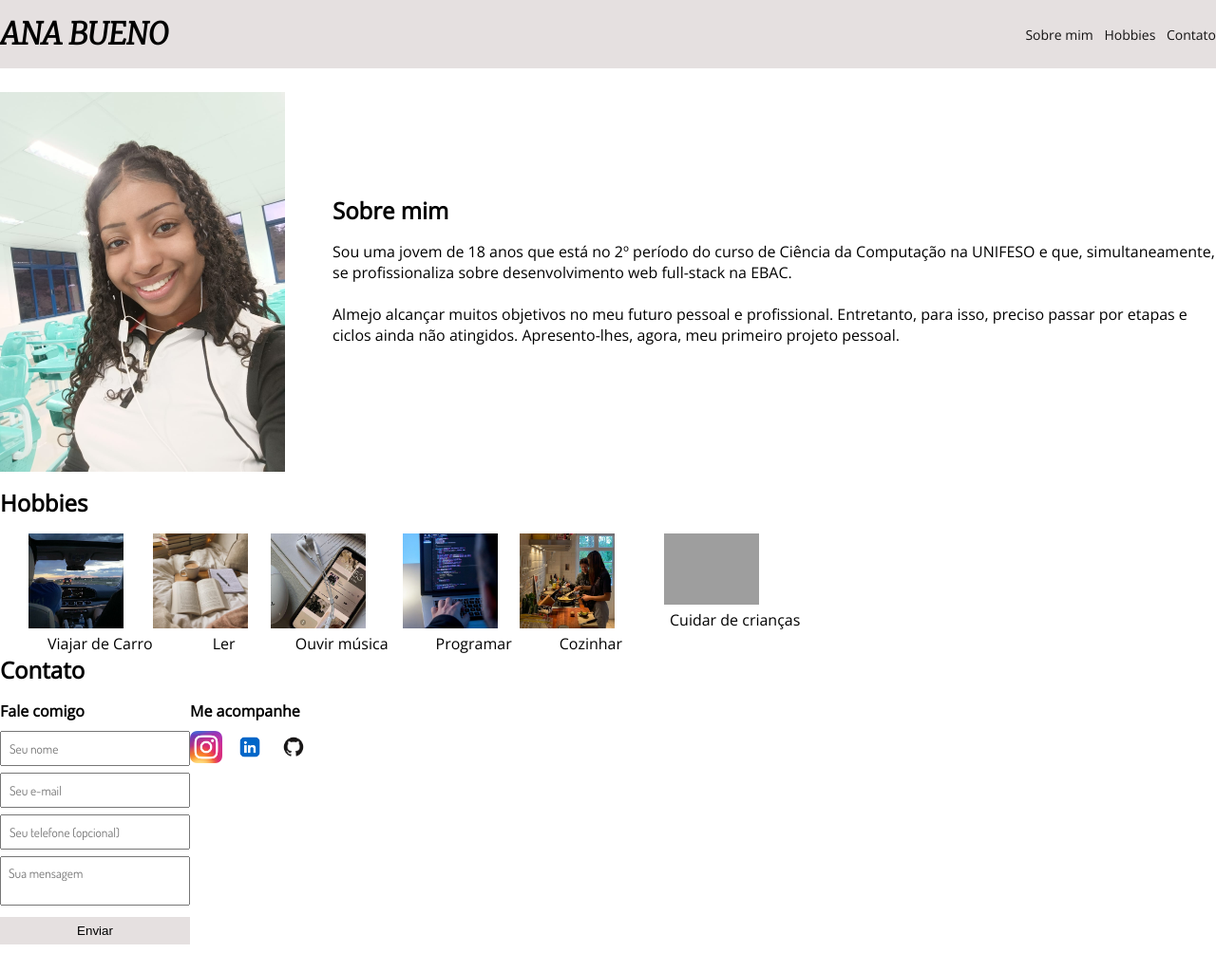
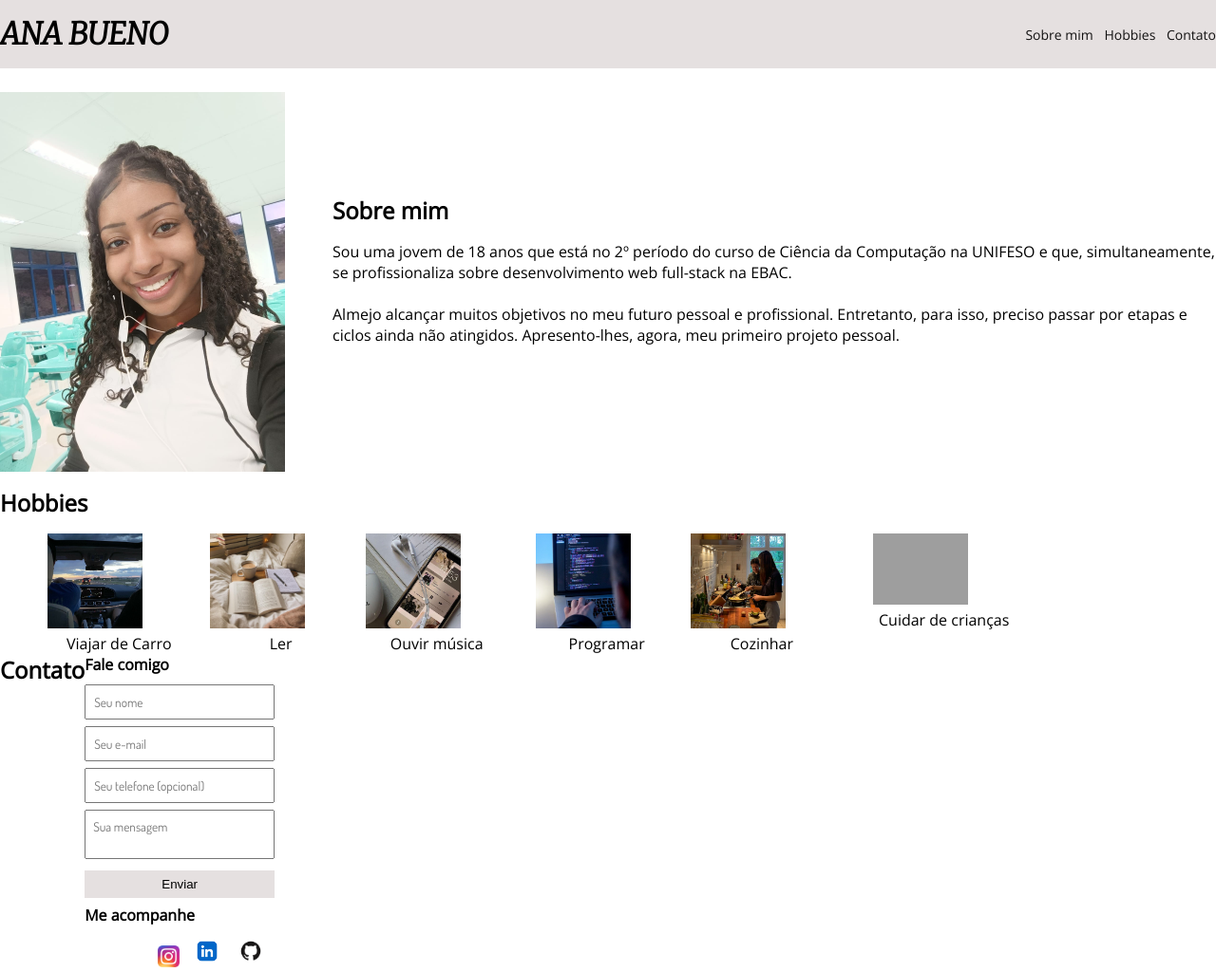
Before and after one commit to lyannabueno/personal_portfolio, a plain HTML site: page projeto_sitepessoal.html in a window 1280 px wide. Shown: the whole page at 95% size. Before the commit the page ends 1002 px from the top, so only its background shows below. Drawn offline with nearby package versions, Linux system fonts and the light colour scheme; grey boxes are pictures that could not be loaded.

Commit message:
ID's adicionados à tag img no html + propriedade do flexbox e de posicionamento inclementadas no css

```diff
--- a/projeto_sitepessoal.css
+++ b/projeto_sitepessoal.css
@@ -63,7 +63,11 @@ section h2 {
     margin-top: 25px;
 }
 
-.social-links img {
+#edit-insta {
+    height: 23px;
+}
+
+#edit-linkedin, #edit-github {
     height: 34px;
 }
 
@@ -84,11 +88,12 @@ section h2 {
 .container-hobbies ul {
     list-style-type: none; /*retira os pontinhos padrão da lista não ordenada*/
     display: flex;
-    flex-wrap: wrap;
+    justify-content: center;
 }
 
-.container-hobbies li, .container-hobbies li p {
+.container-hobbies li {
     text-align: center;
+    margin: 0 20px;
 }
 
 #hobbies h2 {
@@ -99,9 +104,19 @@ section h2 {
     display: block;
 }
 
-.contact-methods {
+.container-contact {
     display: flex;
     justify-content: space-between;
+    align-items: flex-start;
+}
+
+.container-contact > div {
+    flex: 1;
+    margin-left: auto;
+}
+
+.social-links {
+    text-align: right;
 }
 
 h4 {
--- a/projeto_sitepessoal.html
+++ b/projeto_sitepessoal.html
@@ -113,17 +113,17 @@
                     <ul class="social-links">
                         <li>
                             <a href="https://www.instagram.com/lyannabueno/" title="Me acompanhe no Instagram">
-                                <img src=".\projeto_sitepessoal\instagram.png" alt="Conta do instagram"/>
+                                <img id="edit-insta" src=".\projeto_sitepessoal\instagram.png" alt="Conta do instagram"/>
                             </a>
                         </li>
                         <li>
                             <a href="https://www.linkedin.com/in/anabuenogomes/" title="Me acompanhe no Linkedin">
-                                <img src=".\projeto_sitepessoal\linkedin.webp" alt="Conta do linkedin"/>
+                                <img id="edit-linkedin" src=".\projeto_sitepessoal\linkedin.webp" alt="Conta do linkedin"/>
                             </a>
                         </li>
                         <li>
                             <a href="https://github.com/lyannabueno" title="Me acompanhe no Github">
-                                <img src=".\projeto_sitepessoal\github.png" alt="Conta do Github"/>
+                                <img id="edit-github" src=".\projeto_sitepessoal\github.png" alt="Conta do Github"/>
                             </a>
                         </li>
                     </ul>
```
